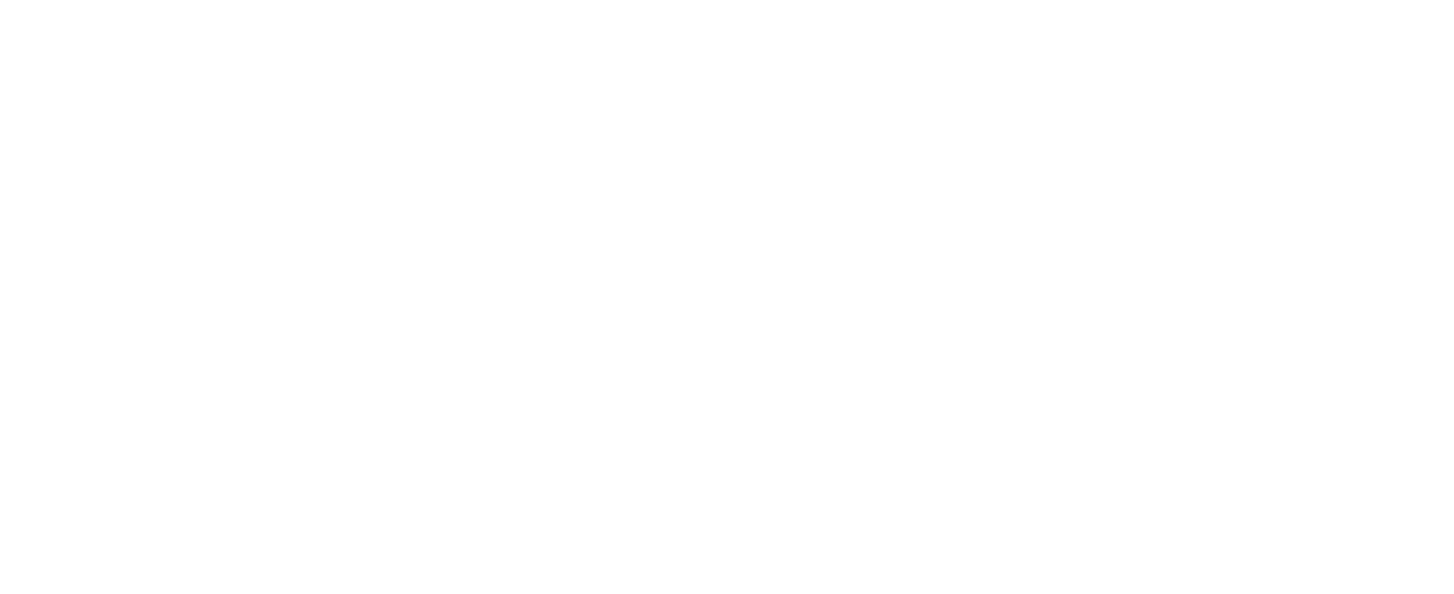
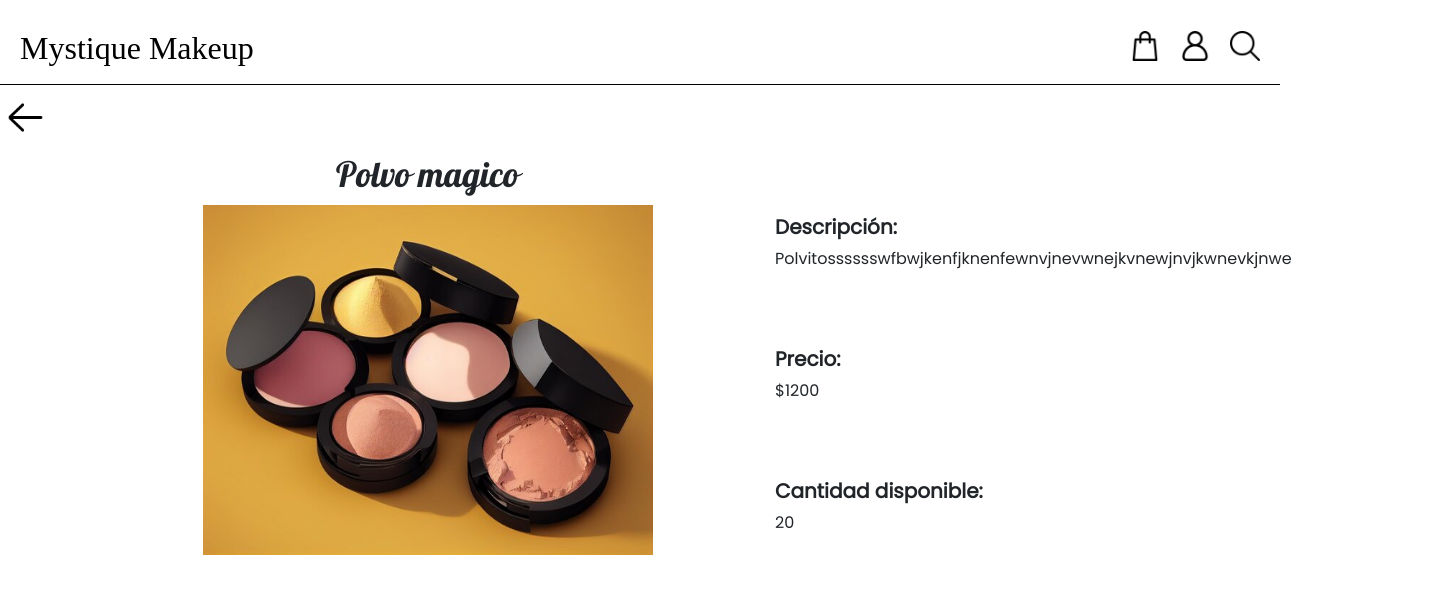
Before and after one commit to Isaac4918/MystiqueMakeup, a React (Create React App) app: page /ProductScreen in a window 1280 px wide. Before the commit this address had no page. Shown: the top 594 px of the page, 1454 px wide, since content can reach past the window. Built offline with nearby package versions, Linux system fonts and the light colour scheme; a web font is replaced by a local one.

Commit message:
product view added

```diff
--- a/src/App.js
+++ b/src/App.js
@@ -12,6 +12,7 @@ import ProcessedPurchase from "./pages/ProcessedPurchase";
 import CreateCategory from "./pages/CreateCategory";
 import ModifyCategory from "./pages/ModifyCategory"
 import MyPurchases from "./pages/MyPurchases";
+import ProductScreen from "./pages/ProductScreen";
 
 function App() {
   return (
@@ -29,6 +30,7 @@ function App() {
         <Route path="/account/manageCategories/createCategory" element={<CreateCategory />} />
         <Route path="/account/manageCategories/modifyCategory" element={<ModifyCategory />} />
         <Route path="/MyPurchases" element={<MyPurchases />} />
+        <Route path="/ProductScreen" element={<ProductScreen />} />
       </Routes>
     </Router>
   );
--- a/src/pages/ProductManagement.js
+++ b/src/pages/ProductManagement.js
@@ -1,5 +1,5 @@
 import React from "react";
-import "../styles/ProductManagement.css";
+import "../styles/Product.css";
 import Navbar from "../components/Navbar";
 import Carousel from 'react-multi-carousel';
 import 'react-multi-carousel/lib/styles.css';
--- /dev/null
+++ b/src/pages/ProductScreen.js
@@ -0,0 +1,34 @@
+import React from "react";
+import Navbar from "../components/Navbar";
+import "../styles/Product.css";
+import back from "../components/assets/arrowBack.png";
+import polvos from "../components/assets/polvos.jpg";
+
+function ProductScreen(){
+    return(
+        <div>
+            <Navbar showIcons={true} />
+            <div className="pageProductScreen">
+                <div className="buttonBack">
+                    <a href="/"><img src={back} alt=""/></a>
+                </div>
+                <section class="layout">
+                    <div>
+                        <h1>Polvo magico</h1>
+                        <img src={polvos} alt=""/>
+                    </div>
+                    <div className="infoContainer">
+                        <h2>Descripción: </h2>
+                        <p>Polvitosssssswfbwjkenfjknenfewnvjnevwnejkvnewjnvjkwnevkjnwe</p>
+                        <h2>Precio: </h2>
+                        <p>$1200</p>
+                        <h2>Cantidad disponible: </h2>
+                        <p>20</p>
+                    </div>
+                </section>
+            </div>
+        </div>
+    );
+}
+
+export default ProductScreen;
--- a/src/styles/ProductManagement.css
+++ b/src/styles/Product.css
@@ -3,13 +3,14 @@
     src: url(./fonts/Poppins-Regular.ttf) format('truetype');
 }
 
+/* PRODUCT MANAGEMENT ---------------------------------------------*/
 .pageProductManagement{
     position: relative;
     margin: 20px 88px;
     padding: 0px 100px 0px 100px;
 }
 
-h1{
+.pageProductManagement h1{
     font-family: 'Pattaya';
     font-size: 40px;
     text-align: center;
@@ -137,14 +138,6 @@ h1{
     transition: all 0.4s ease;
 }
 
-.buttonBack{
-    border: none;
-    position:absolute;
-    cursor: pointer;
-    top: -10px;
-    left: -90px;
-}
-
 .buttonModify:hover{
     background-color: #6d961a;
 }
@@ -155,3 +148,66 @@ h1{
 
 .buttonDelete:hover{
     background-color: rgb(234, 234, 234, 0.963);}
+
+/* PRODUCT SCREEN -------------------------------------------------*/
+.pageProductScreen{
+    position: relative;
+    margin: 20px 88px;
+}
+
+.pageProductScreen h1{
+    font-family: 'Pattaya';
+    font-size: 35px;
+    text-align: center;
+    padding-top: 50px;
+}
+
+.pageProductScreen h2{
+    font-family: 'Poppins';
+    font-size: 20px;
+    font-weight: bold;
+    text-align: start;
+    padding-top: 60px;
+}
+
+.pageProductScreen .layout{
+    width: 1366px;
+    height: 500px;
+    display: grid;
+    grid-template-rows: 1fr;
+    grid-template-columns: repeat(2, 1fr);
+    gap: 8px;
+}
+
+.layout img{
+    width: 450px;
+    height: 350px;
+    display: block;
+    margin: auto;
+}
+
+.layout p{
+    font-family: 'Poppins';
+    font-size: 16px;
+}
+
+.layout .infoContainer {
+    margin-top: 50px;
+    justify-content: center;
+    align-items: center;
+  }
+
+
+/* ALL -------------- ---------------------------------------------*/
+.buttonBack{
+    border: none;
+    position: absolute;
+    cursor: pointer;
+    top: 100px;
+    left: 90px;
+}
+
+.buttonBack img{
+    width: 45px;
+    height: 45px;
+}
```
